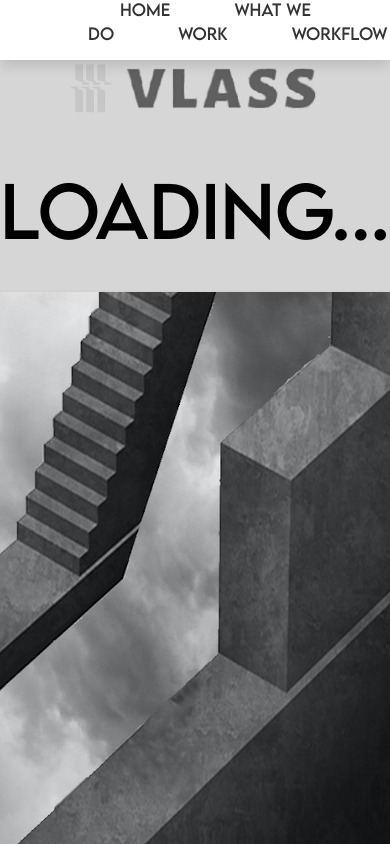
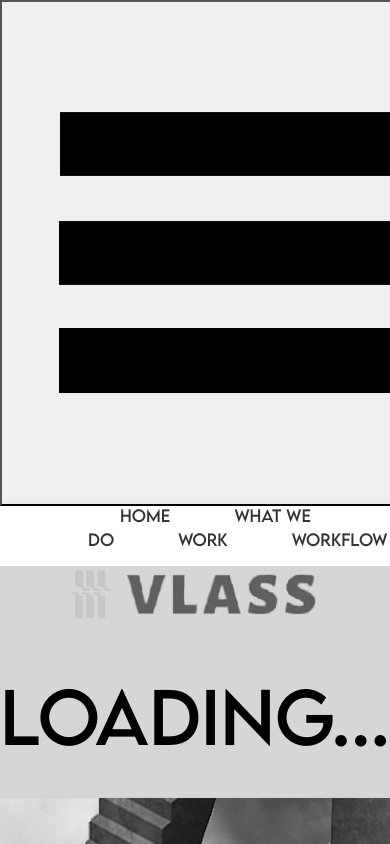
Before and after one commit to earthctzn/vlass-fe, a React (Create React App) app: page / in a window 390 px wide. Shown: the top 844 px of the page. Built offline with nearby package versions, Linux system fonts and the light colour scheme; no server answers.

Commit message:
Adds react spring and hamburger button image.

```diff
--- a/package.json
+++ b/package.json
@@ -13,6 +13,7 @@
     "react-router-dom": "^5.2.0",
     "react-scripts": "3.4.1",
     "react-scroll": "^1.7.16",
+    "react-spring": "^8.0.27",
     "redux": "^4.0.5",
     "redux-thunk": "^2.3.0"
   },
--- a/src/App.css
+++ b/src/App.css
@@ -6,6 +6,7 @@
   text-align: center;
 }
 .body{
+  display: flex;
   font-family: lemonMilk-regular;
 }
 #logo{
@@ -19,7 +20,7 @@
   top: 0px;
   width: 100%;
   height: 60px;
-  z-index: 1000;
+  z-index: 1;
   box-shadow: 0 4px 14px 0 rgba(0, 0, 0, 0.15);
 }
 .nav .nav-content {
@@ -29,6 +30,7 @@
   justify-content: space-around;
   align-items: center;
   height: 100%;
+  z-index: 1;
   font-family: lemonMilk-regular;
 }
 .nav-item {
--- a/src/Nav.js
+++ b/src/Nav.js
@@ -2,8 +2,15 @@ import React, { Component } from "react"
 import { Link } from "react-scroll"
 import { connect } from 'react-redux'
 import { logOutUser } from './actions/userActions'
+import { Spring, animated } from 'react-spring/renderprops'
+import  hamburger  from './media/hamburger.png'
 
 class NavBar extends Component {
+    state={
+        toggle: true
+    }
+
+    onToggle = () => this.setState(state => ({ toggle: !state.toggle }))
 
     handleClick = () => {
         this.props.logOutUser( this.props.token )
@@ -25,7 +32,16 @@ class NavBar extends Component {
     };
 
     render(){
+        const { toggle } = this.state
         return(
+            <>
+                <button onClick={this.onToggle}><img src={hamburger} alt="menu icon"></img></button>
+                <Spring
+                from={{ height: toggle ? 0 : 'auto' }}
+                to={{ height: toggle ? 'auto' : 0 }}
+                >
+                    { props => (
+                        <animated.div style={props}>
                             <nav className="nav" id="navbar">
                                 <div className="nav-content">
                                     <ul className="nav-items">
@@ -97,6 +113,11 @@ class NavBar extends Component {
                                     </ul>
                                 </div>
                             </nav>
+                        </animated.div>
+                    )}
+                </Spring>
+            </>
+
         )
     }
 };
```
Also changed, not shown: src/media/hamburger.png (added), 1 other file (tests, documents, lock files or other folders). Lines whose indentation alone changed are shown as unchanged.
